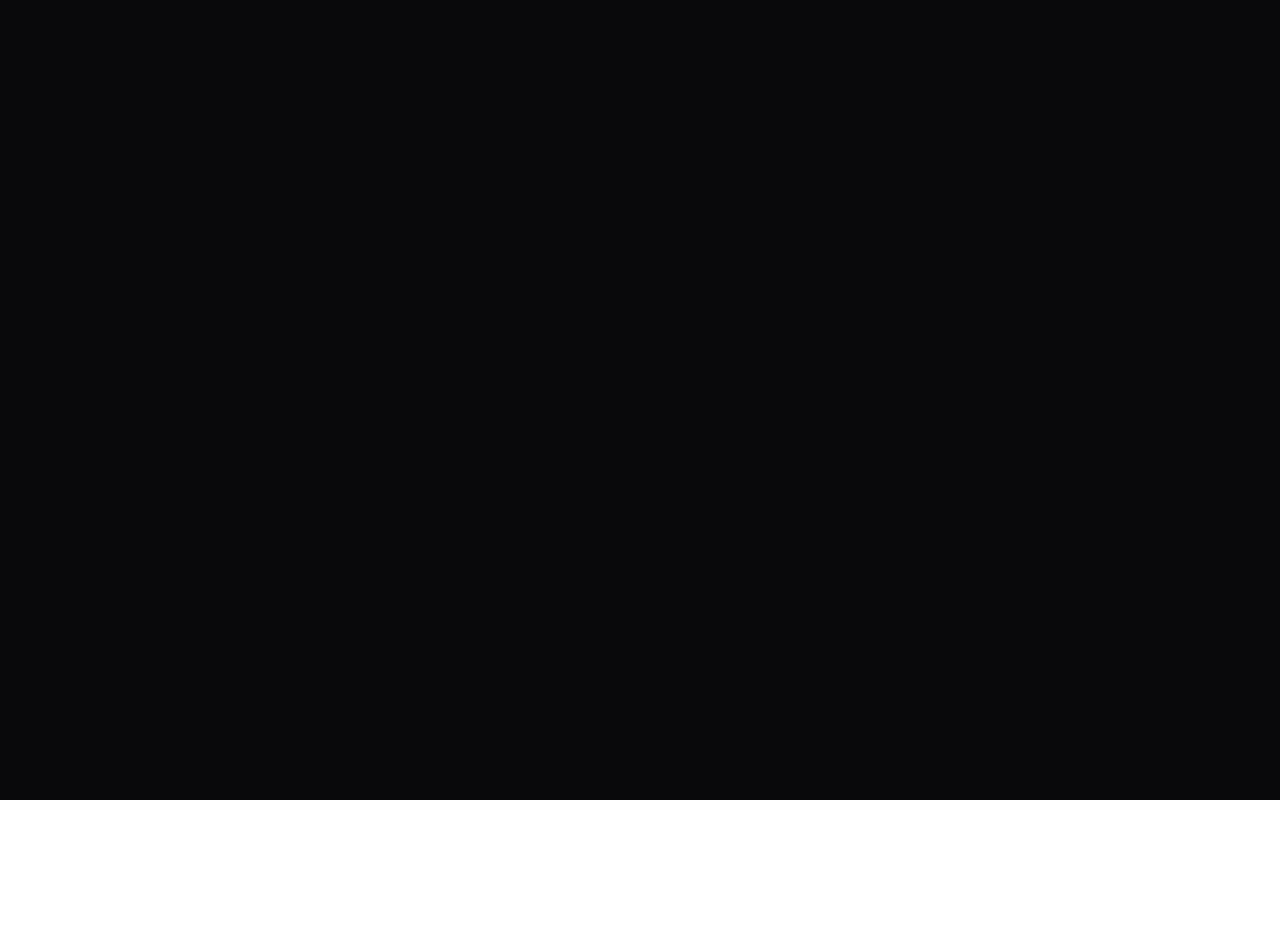
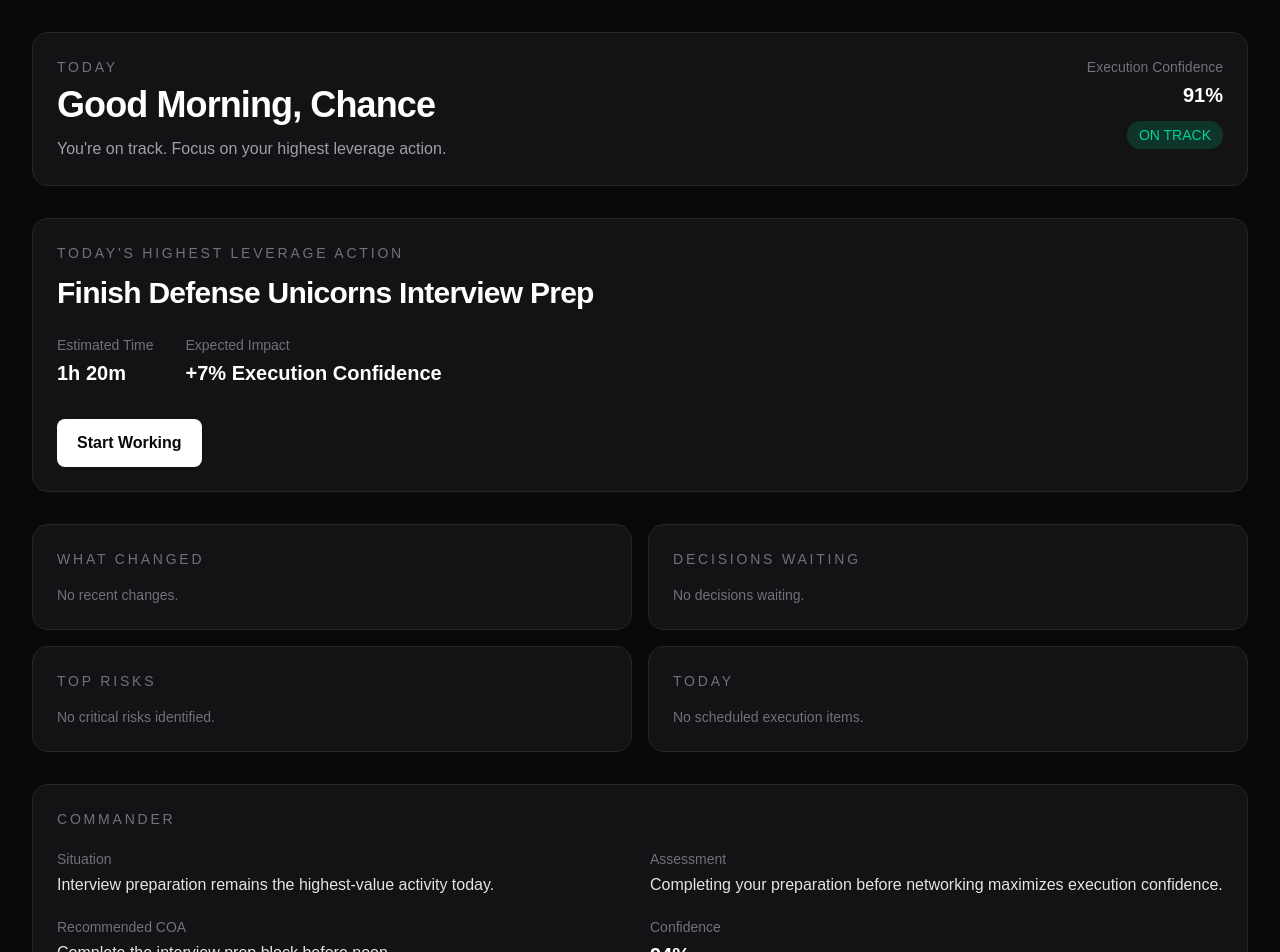
Before and after one commit to chancetd96-coder/operator, a Next.js app in the folder app/: page /today in a window 1280 px wide. Shown: the top 952 px of the page. Before the commit the page ends 800 px from the top, so only its background shows below. Built offline with nearby package versions, Linux system fonts and the light colour scheme.

Commit message:
refactor(today): extract layout components and simplify page

```diff
--- a/app/app/today/page.tsx
+++ b/app/app/today/page.tsx
@@ -1,24 +1,64 @@
+import Page from "@/components/layout/Page";
+import Hero from "@/components/layout/Hero";
+import HighestLeverageCard from "@/components/layout/HighestLeverageCard";
+import SituationGrid from "@/components/layout/SituationGrid";
+import CommanderPanel from "@/components/layout/CommanderPanel";
+import FooterStats from "@/components/layout/FooterStats";
+
+const today = {
+  greeting: "Good Morning",
+  user: "Chance",
+  confidence: 91,
+  status: "ON TRACK",
+  highestAction: "Finish Defense Unicorns Interview Prep",
+  duration: "1h 20m",
+  impact: "+7% Execution Confidence",
+
+  commander: {
+    situation: "Interview preparation remains the highest-value activity today.",
+    assessment:
+      "Completing your preparation before networking maximizes execution confidence.",
+    coa: "Complete the interview prep block before noon.",
+    confidence: "94%",
+  },
+
+  changes: [],
+  decisions: [],
+  risks: [],
+  schedule: [],
+};
+
 export default function TodayPage() {
   return (
-    <main className="min-h-screen bg-zinc-950 text-white">
-      <div className="mx-auto max-w-7xl p-8">
+    <Page>
+      <Hero
+        greeting={today.greeting}
+        user={today.user}
+        confidence={today.confidence}
+        status={today.status}
+      />
 
-        {/* Hero */}
-        <section>{/* Good Morning */}</section>
+      <HighestLeverageCard
+        title={today.highestAction}
+        duration={today.duration}
+        impact={today.impact}
+      />
 
-        {/* Highest Leverage Action */}
-        <section>{/* Action Card */}</section>
+      <SituationGrid
+        changes={today.changes}
+        decisions={today.decisions}
+        risks={today.risks}
+        schedule={today.schedule}
+      />
 
-        {/* Situation Grid */}
-        <section>{/* 2x2 Grid */}</section>
+      <CommanderPanel
+        situation={today.commander.situation}
+        assessment={today.commander.assessment}
+        coa={today.commander.coa}
+        confidence={today.commander.confidence}
+      />
 
-        {/* Commander */}
-        <section>{/* Commander Brief */}</section>
-
-        {/* Footer */}
-        <section>{/* Health Stats */}</section>
-
-      </div>
-    </main>
+      <FooterStats />
+    </Page>
   );
 }
--- /dev/null
+++ b/app/components/layout/CommanderPanel.tsx
@@ -0,0 +1,42 @@
+import Card from "@/components/ui/Card";
+import Metric from "@/components/ui/Metric";
+import SectionTitle from "@/components/ui/SectionTitle";
+
+type CommanderPanelProps = {
+  situation: string;
+  assessment: string;
+  coa: string;
+  confidence: string;
+};
+
+export default function CommanderPanel({
+  situation,
+  assessment,
+  coa,
+  confidence,
+}: CommanderPanelProps) {
+  return (
+    <Card>
+      <SectionTitle>Commander</SectionTitle>
+
+      <div className="mt-5 grid gap-5 md:grid-cols-2">
+        <div>
+          <p className="text-sm text-zinc-500">Situation</p>
+          <p className="mt-1 text-zinc-200">{situation}</p>
+        </div>
+
+        <div>
+          <p className="text-sm text-zinc-500">Assessment</p>
+          <p className="mt-1 text-zinc-200">{assessment}</p>
+        </div>
+
+        <div>
+          <p className="text-sm text-zinc-500">Recommended COA</p>
+          <p className="mt-1 text-zinc-200">{coa}</p>
+        </div>
+
+        <Metric label="Confidence" value={confidence} />
+      </div>
+    </Card>
+  );
+}
--- /dev/null
+++ b/app/components/layout/FooterStats.tsx
@@ -0,0 +1,21 @@
+import Card from "@/components/ui/Card";
+import Metric from "@/components/ui/Metric";
+
+const stats = [
+  ["Active Campaigns", "1"],
+  ["Open Tasks", "12"],
+  ["Blocked", "1"],
+  ["Organization Health", "91%"],
+] as const;
+
+export default function FooterStats() {
+  return (
+    <section className="grid grid-cols-2 gap-4 md:grid-cols-4">
+      {stats.map(([label, value]) => (
+        <Card key={label} className="p-4">
+          <Metric label={label} value={value} />
+        </Card>
+      ))}
+    </section>
+  );
+}
--- /dev/null
+++ b/app/components/layout/Hero.tsx
@@ -0,0 +1,47 @@
+import Card from "@/components/ui/Card";
+import Metric from "@/components/ui/Metric";
+import SectionTitle from "@/components/ui/SectionTitle";
+import StatusBadge from "@/components/ui/StatusBadge";
+
+type HeroProps = {
+  greeting: string;
+  user: string;
+  confidence: number;
+  status: string;
+};
+
+export default function Hero({
+  greeting,
+  user,
+  confidence,
+  status,
+}: HeroProps) {
+  return (
+    <Card>
+      <div className="flex flex-col gap-6 md:flex-row md:items-start md:justify-between">
+        <div>
+          <SectionTitle>Today</SectionTitle>
+
+          <h1 className="mt-2 text-3xl font-bold tracking-tight md:text-4xl">
+            {greeting}, {user}
+          </h1>
+
+          <p className="mt-3 max-w-2xl text-zinc-400">
+            You&apos;re on track. Focus on your highest leverage action.
+          </p>
+        </div>
+
+        <div className="md:text-right">
+          <Metric
+            label="Execution Confidence"
+            value={`${confidence}%`}
+          />
+
+          <div className="mt-3">
+            <StatusBadge tone="healthy">{status}</StatusBadge>
+          </div>
+        </div>
+      </div>
+    </Card>
+  );
+}
--- /dev/null
+++ b/app/components/layout/HighestLeverageCard.tsx
@@ -0,0 +1,33 @@
+import Card from "@/components/ui/Card";
+import Metric from "@/components/ui/Metric";
+import PrimaryButton from "@/components/ui/PrimaryButton";
+import SectionTitle from "@/components/ui/SectionTitle";
+
+type HighestLeverageCardProps = {
+  title: string;
+  duration: string;
+  impact: string;
+};
+
+export default function HighestLeverageCard({
+  title,
+  duration,
+  impact,
+}: HighestLeverageCardProps) {
+  return (
+    <Card>
+      <SectionTitle>Today&apos;s Highest Leverage Action</SectionTitle>
+
+      <h2 className="mt-3 text-2xl font-semibold tracking-tight md:text-3xl">
+        {title}
+      </h2>
+
+      <div className="mt-6 flex flex-wrap gap-8">
+        <Metric label="Estimated Time" value={duration} />
+        <Metric label="Expected Impact" value={impact} />
+      </div>
+
+      <PrimaryButton className="mt-8">Start Working</PrimaryButton>
+    </Card>
+  );
+}
--- /dev/null
+++ b/app/components/layout/Page.tsx
@@ -0,0 +1,15 @@
+import type { ReactNode } from "react";
+
+type PageProps = {
+  children: ReactNode;
+};
+
+export default function Page({ children }: PageProps) {
+  return (
+    <main className="min-h-screen bg-zinc-950 text-white">
+      <div className="mx-auto max-w-7xl space-y-8 p-6 md:p-8">
+        {children}
+      </div>
+    </main>
+  );
+}
--- /dev/null
+++ b/app/components/layout/SituationGrid.tsx
@@ -0,0 +1,70 @@
+import Card from "@/components/ui/Card";
+import SectionTitle from "@/components/ui/SectionTitle";
+
+type SituationGridProps = {
+  changes: string[];
+  decisions: string[];
+  risks: string[];
+  schedule: string[];
+};
+
+function SituationPanel({
+  title,
+  items,
+  emptyText,
+}: {
+  title: string;
+  items: string[];
+  emptyText: string;
+}) {
+  return (
+    <Card>
+      <SectionTitle>{title}</SectionTitle>
+
+      {items.length > 0 ? (
+        <ul className="mt-4 space-y-2 text-sm text-zinc-300">
+          {items.map((item) => (
+            <li key={item}>{item}</li>
+          ))}
+        </ul>
+      ) : (
+        <p className="mt-4 text-sm text-zinc-500">{emptyText}</p>
+      )}
+    </Card>
+  );
+}
+
+export default function SituationGrid({
+  changes,
+  decisions,
+  risks,
+  schedule,
+}: SituationGridProps) {
+  return (
+    <section className="grid gap-4 md:grid-cols-2">
+      <SituationPanel
+        title="What Changed"
+        items={changes}
+        emptyText="No recent changes."
+      />
+
+      <SituationPanel
+        title="Decisions Waiting"
+        items={decisions}
+        emptyText="No decisions waiting."
+      />
+
+      <SituationPanel
+        title="Top Risks"
+        items={risks}
+        emptyText="No critical risks identified."
+      />
+
+      <SituationPanel
+        title="Today"
+        items={schedule}
+        emptyText="No scheduled execution items."
+      />
+    </section>
+  );
+}
```
